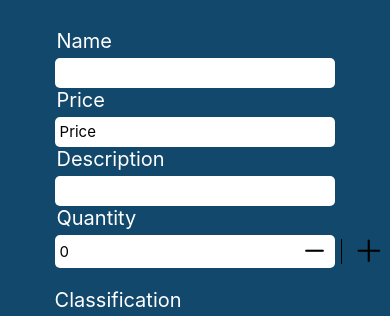
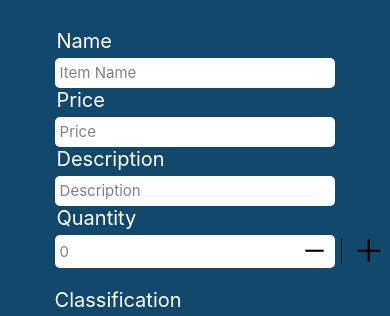
Before and after one commit to Dabiidi/Scanventory, a React Native app: screen /Main in a window 390 px wide. Shown: the part 302-618 px from the top of the page. Built offline with nearby package versions, Linux system fonts and the light colour scheme; no server answers.

Commit message:
fix:calendar-filter

```diff
--- a/Screens/AddItem/AddItemScreen.tsx
+++ b/Screens/AddItem/AddItemScreen.tsx
@@ -43,7 +43,7 @@ import { ClassPicker } from "../components/ClassificationPicker";
 const AddItemScreen = () => {
   const [name, setName] = React.useState<string>("");
   const [quantity, setQuantity] = React.useState<number>(0);
-  const [price, setPrice] = React.useState<number>(0.00);
+  const [price, setPrice] = React.useState<number>(0.0);
   const [desc, setDesc] = React.useState<string>("");
   const navigation = useNavigation();
   const [classification, setClassification] = React.useState<string | null>(
@@ -67,14 +67,17 @@ const AddItemScreen = () => {
       return;
     }
     const capitalizedName = name.charAt(0).toUpperCase() + name.slice(1);
+    try {
       const nameExists = await loadingAsync(capitalizedName);
 
       if (nameExists.exists !== false) {
+        if (nameExists.toUpperCase() === capitalizedName.toUpperCase) {
           Alert.alert("Error", `Item ${name} is already Exists.`);
           return;
         }
+      }
       setLoadingSubmit(true);
-    try {
+
       await mutateAsync({
         name: capitalizedName,
         quantity,
@@ -105,7 +108,6 @@ const AddItemScreen = () => {
 
   const formatter = (text: any) => {
     const formattedPrice = parseFloat(text.replace(/[^0-9.]/g, "")).toFixed(2);
-    console.log(formattedPrice);
     setPrice(parseFloat(formattedPrice));
   };
 
@@ -195,7 +197,7 @@ const AddItemScreen = () => {
             <InputTexts>Name</InputTexts>
             <Input
               placeholder="Item Name"
-              placeholderTextColor={"white"}
+              placeholderTextColor={"gray"}
               autoCapitalize="words"
               onChangeText={(text) => setName(text)}
               value={name}
@@ -204,7 +206,7 @@ const AddItemScreen = () => {
             <InputTexts>Price</InputTexts>
             <Input
               placeholder="Price"
-              placeholderTextColor={"black"}
+              placeholderTextColor={"gray"}
               onChangeText={(text) => {
                 formatter(text);
               }}
@@ -214,7 +216,7 @@ const AddItemScreen = () => {
             <InputTexts>Description</InputTexts>
             <Input
               placeholder="Description"
-              placeholderTextColor={"white"}
+              placeholderTextColor={"gray"}
               autoCapitalize="words"
               onChangeText={(text) => setDesc(text)}
               value={desc}
@@ -223,7 +225,7 @@ const AddItemScreen = () => {
             <QuantityContainer>
               <InputQuantity
                 placeholder="0"
-                placeholderTextColor={"black"}
+                placeholderTextColor={"gray"}
                 onChangeText={(text) => setQuantity(parseInt(text))}
                 value={quantity ? quantity.toString() : ""}
                 keyboardType="numeric"
--- a/Screens/Inventory/InventoryDetail.tsx
+++ b/Screens/Inventory/InventoryDetail.tsx
@@ -301,7 +301,7 @@ const InventoryDetail: React.FC<Props> = ({ route }: Props) => {
     "Balls",
   ];
 
-  const { mutateAsync } = useDeleteInventory(
+  const { mutateAsync, isLoading:deleteLoading } = useDeleteInventory(
     editedInventory._id,
     editedInventory.name
   );
--- a/Screens/QRScanner/AddQR.tsx
+++ b/Screens/QRScanner/AddQR.tsx
@@ -96,13 +96,21 @@ const AddQR = () => {
       Alert.alert("Error", "Please fill in all fields before submitting.");
       return;
     }
-    const capitalizedName = name.charAt(0).toUpperCase() + name.slice(1);
+    const capitalizedName = name.charAt(0).toUpperCase() + name.slice(1).toLowerCase();
+    console.log("capitalizedName", capitalizedName)
+
     const nameExists = await loadingAsync(capitalizedName);
 
-    if (nameExists.exists !== false) {
-      // Check for existence and if exists is true
-      Alert.alert("Error", `Item ${capitalizedName} already exists.`);
-      return;
+
+  //  const existingName = nameExists.name.toUpperCase();
+
+  //  const inputName = capitalizedName.toUpperCase();
+
+  //   console.log("text",existingName)
+
+    if (nameExists.exists !== false ) {
+          Alert.alert("Error", `Item ${capitalizedName} is already Exists.`);
+          return;
     }
     Alert.alert(
       "Save Item",
--- a/Screens/Report/ReportScreen.tsx
+++ b/Screens/Report/ReportScreen.tsx
@@ -62,7 +62,7 @@ const ReportScreen: React.FC = () => {
   return (
     <Container>
       <ClearButton onPress={onClear}>
-        <ButtonText>Clear Shipping Logs</ButtonText>
+        <ButtonText>Clear Inventory Logs</ButtonText>
       </ClearButton>
       <FlatList
         data={data}
--- a/Screens/ShipItems/ShipLogs.tsx
+++ b/Screens/ShipItems/ShipLogs.tsx
@@ -197,9 +197,16 @@ const ShipLogs = () => {
           </ClearButton>
           <SearchFilter>
             <DateInput
+
               clearTextOnFocus
               placeholder="Filter ship logs using date."
-              onChangeText={(text) => calendarFilter(text)}
+              onChangeText={(text) => {
+
+                calendarFilter(text)}
+
+              }
+
+
               value={search}
               onFocus={() => setItemLogsFilter(shipItems)}
             ></DateInput>
```
Lines whose indentation alone changed are shown as unchanged.
